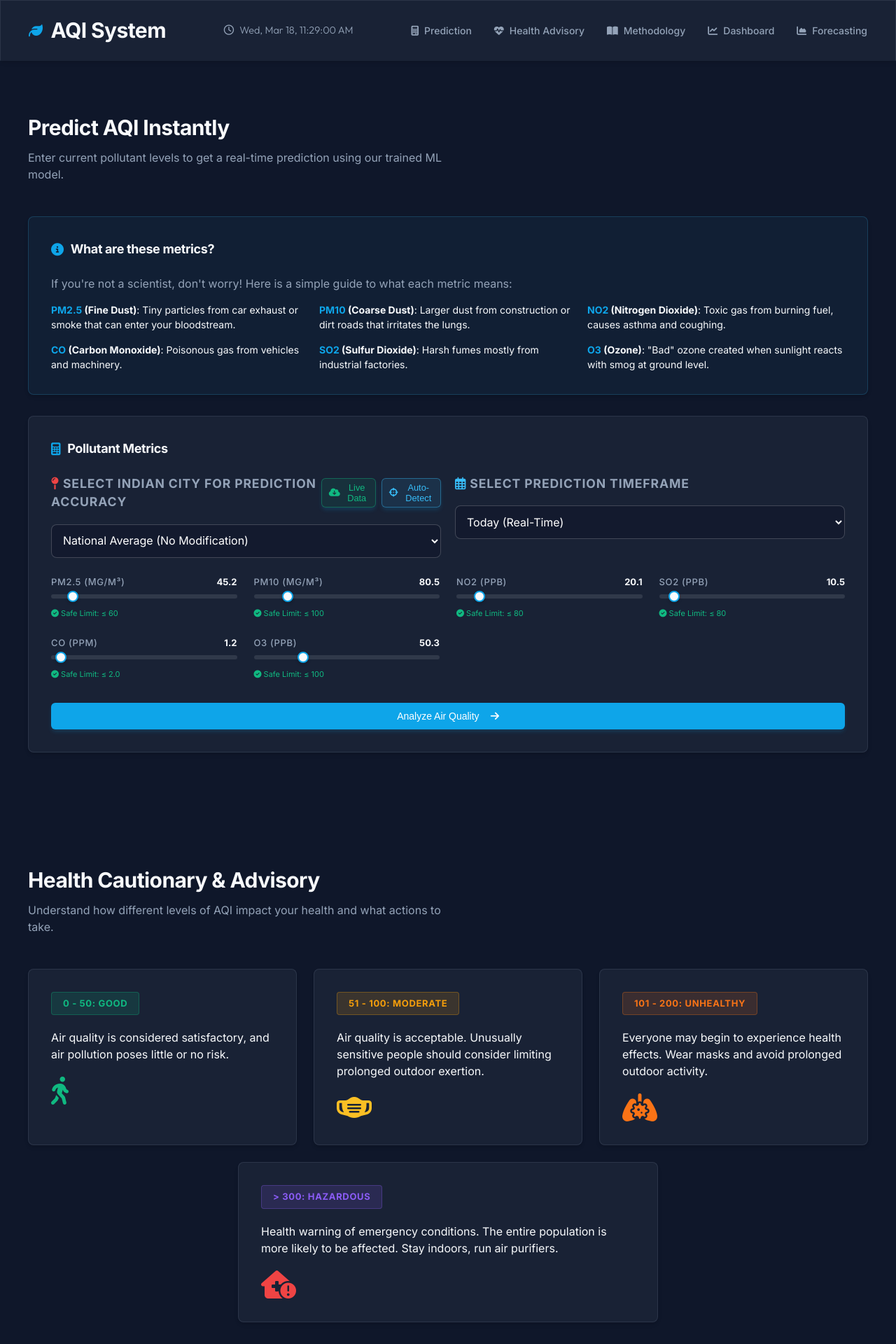
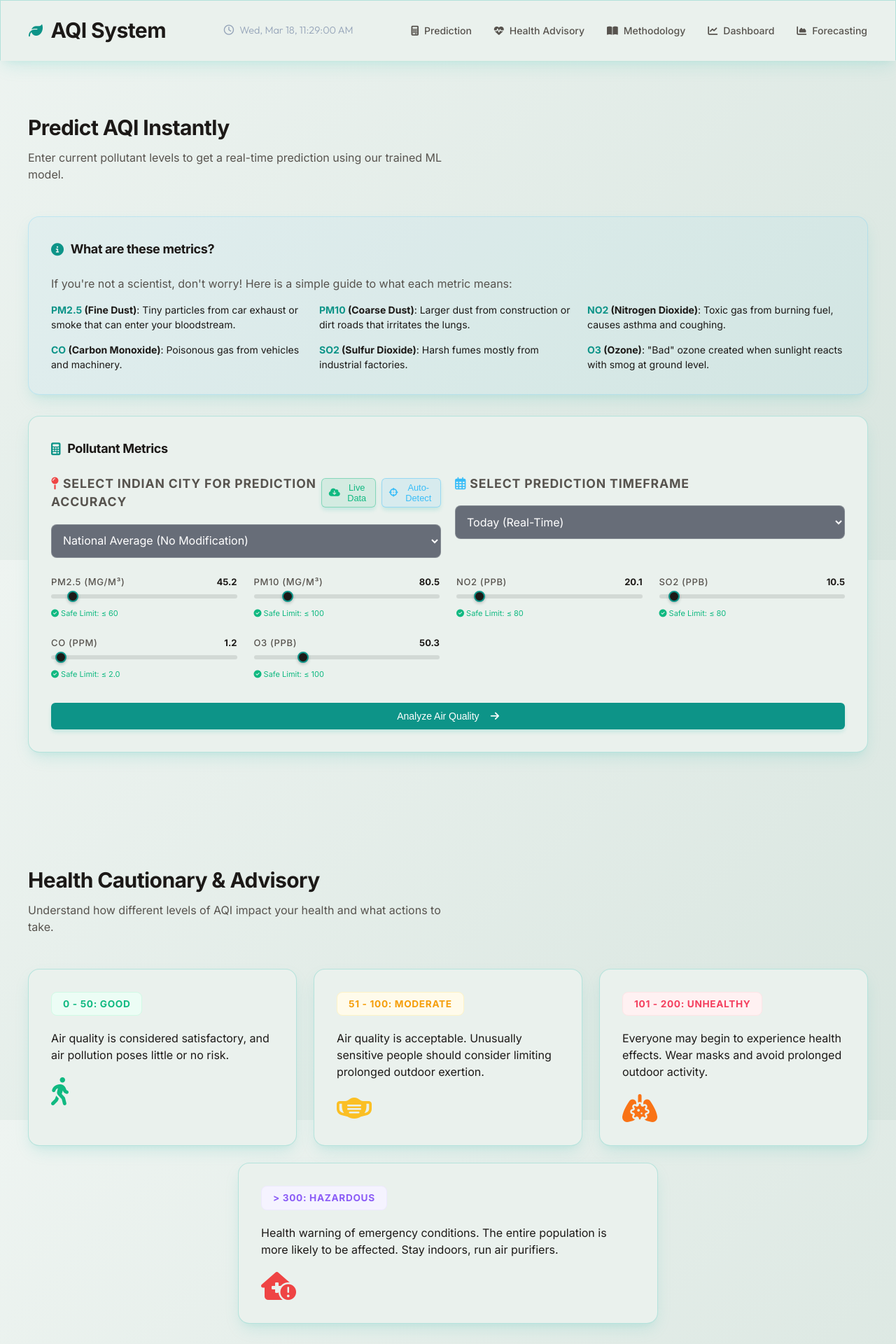
Before and after one commit to Suhail-45/AQI_Project, a Flask app: page / in a window 1280 px wide. Shown: the top 1920 px of the page at 70% size. Run offline with Flask 3, Linux system fonts and the light colour scheme; parts of the project's set-up code (start-up, migrations or seed data) failed here and were passed over; some libraries are stand-ins or nearby versions.

Commit message:
Add files via upload

```diff
--- a/static/style.css
+++ b/static/style.css
@@ -1,18 +1,20 @@
 :root {
-    /* Corporate SaaS Palette */
-    --glass-bg: rgba(30, 41, 59, 0.7);
-    --glass-border: rgba(148, 163, 184, 0.15);
-    --text-primary: #f8fafc;
-    --text-secondary: #94a3b8;
-    --accent: #0ea5e9;
-    /* Professional blue */
-    --accent-hover: #0284c7;
-    --bg-dark: #0f172a;
-    /* Deep slate */
-    --card-shadow: 0 4px 6px -1px rgba(0, 0, 0, 0.1), 0 2px 4px -1px rgba(0, 0, 0, 0.06);
-    --border-radius: 8px;
-    /* Sharper corners for corporate feel */
+    /* Premium Aesthetic Vanilla & Teal Pastel Palette - Completely Non-Blue */
+    --bg-body: linear-gradient(135deg, #eef4f1 0%, #d8e5df 100%); /* Deepened Soft Sage Pastel for less glaring brightness */
+    --glass-bg: #eaf1ed; /* Opaque mild pastel mint instead of white */
+    --glass-border: rgba(20, 184, 166, 0.25); /* Teal tint */
+    --text-primary: #1c1917; /* Stone warm dark */
+    --text-secondary: #57534e;
+    --accent: #0d9488;  /* Aesthetic Deep Teal */
+    --accent-hover: #0f766e;
+    --card-shadow: 0 10px 25px -5px rgba(20, 184, 166, 0.15), 0 8px 10px -6px rgba(20, 184, 166, 0.08);
+    --border-radius: 16px;
+    --blob-opacity: 0.25;
+    --container-bg: #e4efe9; /* Opaque deeper pastel for containers */
+    --overlay-bg: rgba(255, 255, 255, 0.6);
 }
+
+
 
 * {
     box-sizing: border-box;
@@ -23,16 +25,17 @@
 html {
     scroll-behavior: smooth;
     scroll-padding-top: 100px;
-    /* Prevents the fixed navbar from covering the section title when clicking links */
 }
 
 body {
     font-family: 'Inter', -apple-system, BlinkMacSystemFont, "Segoe UI", Roboto, sans-serif;
-    background-color: var(--bg-dark);
+    background: var(--bg-body);
+    background-attachment: fixed;
     color: var(--text-primary);
     min-height: 100vh;
     overflow-x: hidden;
     line-height: 1.5;
+    transition: background 0.4s ease, color 0.4s ease;
 }
 
 h1,
@@ -303,7 +315,7 @@ input[type="range"] {
     appearance: none;
     width: 100%;
     height: 6px;
-    background: rgba(255, 255, 255, 0.1);
+    background: rgba(0, 0, 0, 0.1);
     border-radius: 3px;
     outline: none;
 }
@@ -340,13 +352,13 @@ button.btn-primary {
     display: inline-flex;
     align-items: center;
     gap: 8px;
-    box-shadow: 0 4px 6px -1px rgba(14, 165, 233, 0.2);
+    box-shadow: 0 4px 6px -1px rgba(20, 184, 166, 0.2);
 }
 
 button.btn-primary:hover {
     background: var(--accent-hover);
     transform: translateY(-2px);
-    box-shadow: 0 8px 12px -2px rgba(14, 165, 233, 0.3);
+    box-shadow: 0 8px 12px -2px rgba(20, 184, 166, 0.3);
 }
 
 button.btn-primary:active {
@@ -384,12 +396,13 @@ button.btn-primary:active {
 
 .category-badge {
     padding: 6px 16px;
-    border-radius: 4px;
-    font-weight: 600;
-    font-size: 13px;
+    border-radius: 8px;
+    font-weight: 800;
+    font-size: 0.85rem;
+    text-transform: uppercase;
     letter-spacing: 0.05em;
-    text-transform: uppercase;
     display: inline-block;
+    border: 1px solid transparent;
 }
 
 .advice-text {
@@ -398,35 +411,41 @@ button.btn-primary:active {
     margin-top: 12px;
 }
 
-/* Crisp Category Colors */
+/* Crisp Category Colors - Matching User Images */
 .good {
-    background: rgba(16, 185, 129, 0.15);
+    background: #ecfdf5;
     color: #10b981;
-    border: 1px solid rgba(16, 185, 129, 0.3);
+    border: 1px solid #d1fae5;
 }
 
 .moderate {
-    background: rgba(245, 158, 11, 0.15);
+    background: #fffbeb;
     color: #f59e0b;
-    border: 1px solid rgba(245, 158, 11, 0.3);
+    border: 1px solid #fef3c7;
+}
+
+.unhealthy-for-sensitive-people {
+    background: #fff7ed;
+    color: #fb923c;
+    border: 1px solid #ffedd5;
 }
 
 .unhealthy {
-    background: rgba(249, 115, 22, 0.15);
-    color: #f97316;
-    border: 1px solid rgba(249, 115, 22, 0.3);
+    background: #fff1f2;
+    color: #f43f5e;
+    border: 1px solid #ffe4e6;
 }
 
 .very-unhealthy {
-    background: rgba(239, 68, 68, 0.15);
-    color: #ef4444;
-    border: 1px solid rgba(239, 68, 68, 0.3);
+    background: #fef2f2;
+    color: #991b1b;
+    border: 1px solid #fee2e2;
 }
 
 .hazardous {
-    background: rgba(139, 92, 246, 0.15);
+    background: #f5f3ff;
     color: #8b5cf6;
-    border: 1px solid rgba(139, 92, 246, 0.3);
+    border: 1px solid #ede9fe;
 }
 
 /* Grid Layouts */
@@ -712,90 +769,63 @@ button.btn-primary:active {
     font-size: 1rem;
 }
 
-/* =========================================
-   NATIVE PRINT ENGINES & PDF GENERATION
-   ========================================= */
-@media print {
 
-    /* Hide Everything non-essential */
-    .top-nav,
-    #webgl-canvas,
-    .blob,
-    #predictive,
-    #advisory,
-    #methodology,
-    .btn-primary,
-    .dashboard-controls select,
-    .dashboard-controls p,
-    .custom-modal-overlay {
-        display: none !important;
+
+/* --- Interactive Features --- */
+@keyframes flash-highlight {
+    0% { background-color: transparent; }
+    50% { background-color: rgba(20, 184, 166, 0.25); }
+    100% { background-color: transparent; }
 }
 
-    /* Force background colors and dark theme to show in the native print dialog */
-    * {
-        -webkit-print-color-adjust: exact !important;
-        print-color-adjust: exact !important;
-        color-adjust: exact !important;
+.flash-highlight {
+    animation: flash-highlight 1s ease-out;
+    border-radius: 4px;
+    padding: 0 4px;
 }
 
-    body {
-        background-color: #0f172a !important;
-        color: white !important;
-        margin: 0;
-        padding: 0;
+/* --- Tabular Methodology --- */
+.methodology-table-wrapper {
+    width: 100%;
+    overflow-x: auto;
+    background: var(--glass-bg);
+    border-radius: var(--border-radius);
+    border: 1px solid var(--glass-border);
+    box-shadow: var(--card-shadow);
+    margin-bottom: 24px;
 }
 
-    /* Remove padding/margin constraints for printing */
-    .app-container,
-    .main-content,
-    .content-area,
-    section {
-        padding: 0 !important;
-        margin: 0 !important;
-        width: 100% !important;
-        max-width: none !important;
+.methodology-table {
+    width: 100%;
+    border-collapse: collapse;
+    text-align: left;
 }
 
-    /* Keep the charts looking good */
-    .chart-container {
-        page-break-inside: avoid !important;
-        break-inside: avoid !important;
-        height: 300px !important;
+.methodology-table th,
+.methodology-table td {
+    padding: 16px 20px;
+    border-bottom: 1px solid var(--glass-border);
 }
 
-    .kpi-card {
-        page-break-inside: avoid !important;
-        break-inside: avoid !important;
+.methodology-table th {
+    background: var(--container-bg);
+    color: var(--text-primary);
+    font-weight: 600;
+    text-transform: uppercase;
+    font-size: 0.85rem;
+    letter-spacing: 0.05em;
 }
 
-    @page {
-        size: landscape;
-        margin: 10mm;
+.methodology-table td {
+    color: var(--text-secondary);
+    font-size: 0.95rem;
+    vertical-align: middle;
 }
 
-    /* Enforce grid layouts in print without forcing extreme body widths */
-    body {
-        min-width: auto !important;
+.methodology-table tr:last-child td {
+    border-bottom: none;
 }
 
-    .grid-2 {
-        display: grid !important;
-        grid-template-columns: 1fr 1fr !important;
-        gap: 20px !important;
+.methodology-table tr:hover {
+    background: rgba(20, 184, 166, 0.05); /* Soft teal hover */
 }
-
-    .grid-3 {
-        display: grid !important;
-        grid-template-columns: 1fr 1fr 1fr !important;
-        gap: 15px !important;
-    }
-
-    /* Ensure specific sections start on new pages cleanly */
-    #dashboard {
-        page-break-before: auto !important;
-    }
-
-    #forecasting {
-        page-break-before: always !important;
-    }
-}
```
Also changed, not shown: other parts of static/style.css (+70 -23 lines). Lines whose indentation alone changed are shown as unchanged.
